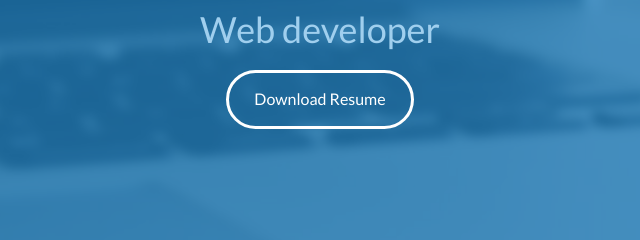
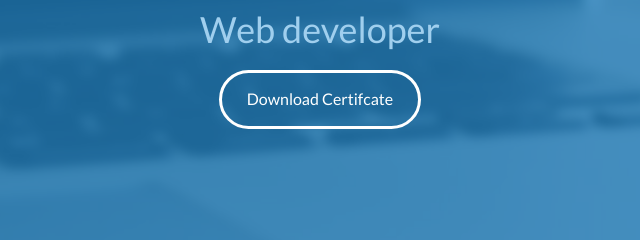
Before and after one commit to KhanhQuy/KhanhQuy.github.io, a website: page index.html in a window 1280 px wide. Shown: the part 472-712 px from the top of the page, 320-960 px from the left. Drawn offline with nearby package versions, Linux system fonts and the light colour scheme.

Commit message:
Update index.html
Change Download Resume to Certificate.

```diff
--- a/index.html
+++ b/index.html
@@ -52,7 +52,7 @@
             <h2>Machine Learning Engineer</h2>
             <h2>&</h2>
             <h2>Web developer</h2>
-            <a href="https://drive.google.com/file/d/1XbaKAhnmL6SwZBwAsYpfnStGQL17fMWd/view?usp=drive_link" class="btn-rounded-white">Download Resume</a>
+            <a href="https://drive.google.com/drive/u/0/folders/1VOCQa8D6pQnKZtDLg9gorYFJkOw1WCWp" class="btn-rounded-white">Download Certifcate</a>
         </div>
         <!-- End #lead-content -->
 
```
